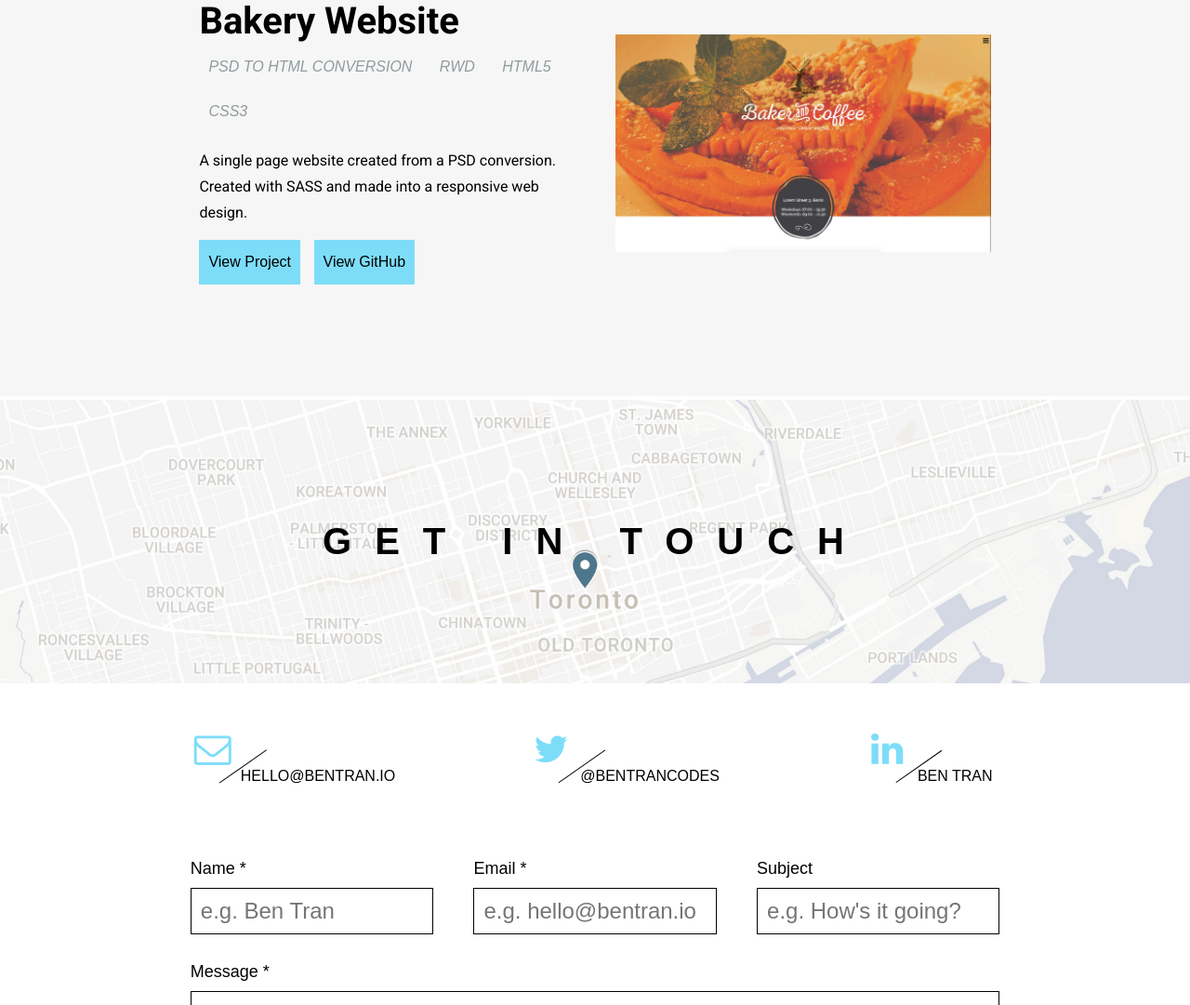
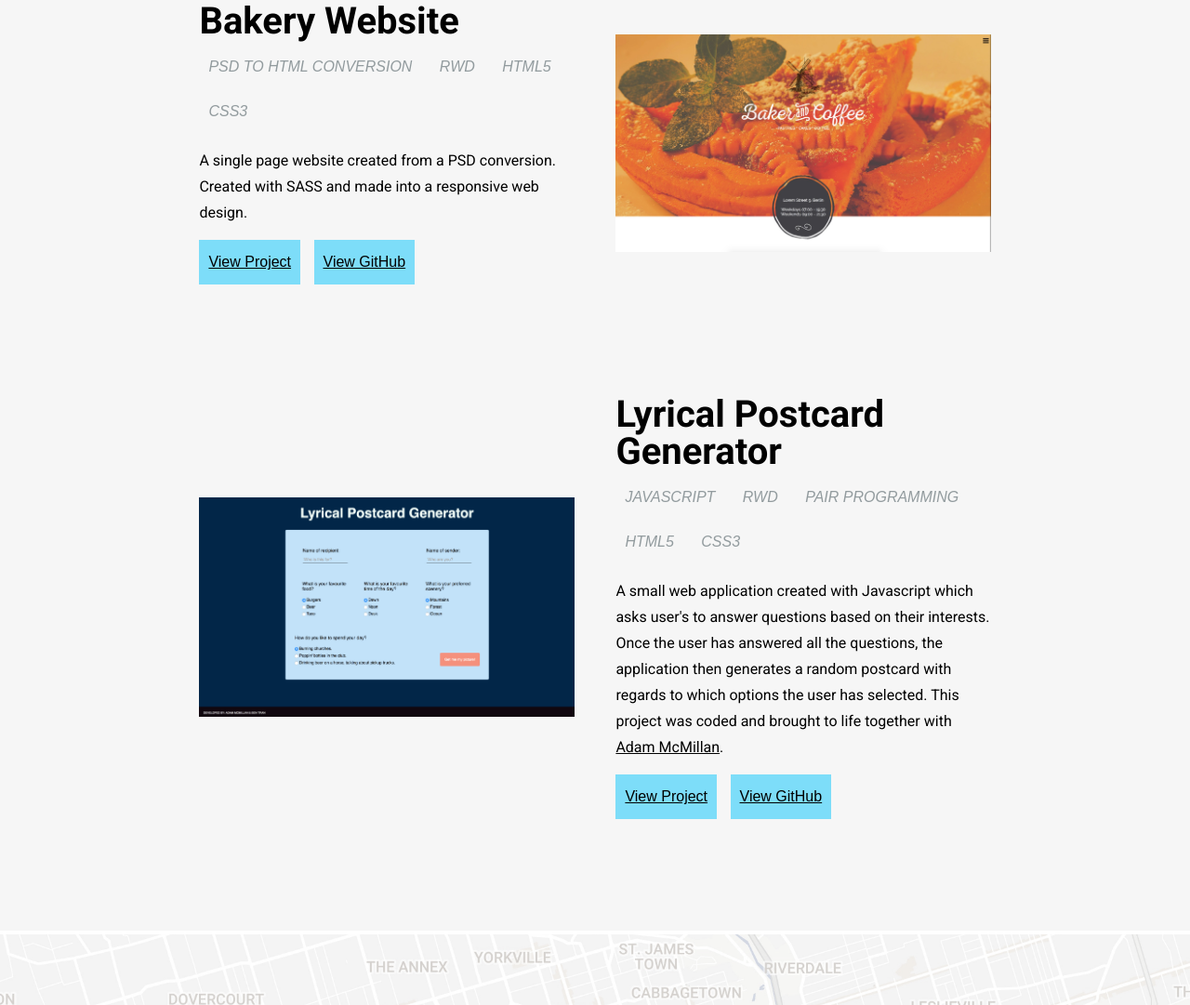
Before and after one commit to bbqben/portfolio, a website: page index.html in a window 1280 px wide. Shown: the part 4364-5445 px from the top of the page at 93% size. Drawn offline with nearby package versions, Linux system fonts and the light colour scheme.

Commit message:
Updated with projecr 4 and link style

```diff
--- a/dev/styles/partials/_myWorks.scss
+++ b/dev/styles/partials/_myWorks.scss
@@ -62,6 +62,12 @@
 				width: 45%;
 				font-size: 1.6rem;
 				line-height: 2.8rem;
+				a {
+					text-decoration: underline;
+				}
+				a:hover {
+					color: darken($color-blue,20%);
+				}
 				p {
 					font-family: roboto;
 					margin: 0;
--- a/index.html
+++ b/index.html
@@ -192,7 +192,7 @@
 							<span>CSS3</span>
 							<span>GIT</span>
 						</div>
-						<p>A fun pokemon web application which takes in user values (depending on height or weight) and provides feedback in comparison to pokemon. The application uses the pokemon API to retrieve pokemon information, sorts the data in respect to what the user wishes to see, and then performs the comparison. Once complete, the application then displays the results. Additionally once the information has been retrieved it is cached and consecutive uses run instantly.</p>
+						<p>A fun pokemon web application which takes in user values (depending on height or weight) and provides feedback in comparison to pokemon. The application uses the <a href="https://pokeapi.co/">Pokemon API</a> to retrieve pokemon information, sorts the data in respect to what the user wishes to see, and then performs the comparison. Once complete, the application then displays the results. Additionally once the information has been retrieved it is cached and consecutive uses run instantly.</p>
 						<div class="project__links">
 							<a href="http://bentran.io/pokemon">View Project</a>
 							<a href="https://github.com/benTranCodes/pokemon">View GitHub</a>
@@ -218,6 +218,29 @@
 						<div class="project__links">
 							<a href="http://bentran.io/bakery">View Project</a>
 							<a href="https://github.com/benTranCodes/bakery">View GitHub</a>
+						</div>
+					</div>
+				</div>
+
+				<div class="myWorks__row project4 project">
+					<div class="project4__image project__image">
+						<a href="http://bentran.io/postcard">
+							<img src="./public/assets/postcard.jpg" alt="">
+						</a>
+					</div>
+					<div class="project4__description project__description">
+						<p>Lyrical Postcard Generator</p>
+						<div class="tags">
+							<span>JAVASCRIPT</span>
+							<span>RWD</span>
+							<span>PAIR PROGRAMMING</span>
+							<span>HTML5</span>
+							<span>CSS3</span>
+						</div>
+						<p>A small web application created with Javascript which asks user's to answer questions based on their interests. Once the user has answered all the questions, the application then generates a random postcard with regards to which options the user has selected. This project was coded and brought to life together with <a href="http://adammcmillan.ca/">Adam McMillan</a>.</p>
+						<div class="project__links">
+							<a href="http://bentran.io/postcard">View Project</a>
+							<a href="https://github.com/benTranCodes/postcard">View GitHub</a>
 						</div>
 					</div>
 				</div>
```
Also changed, not shown: public/assets/postcard.jpg (added), public/styles/style.css, 1 other file.
